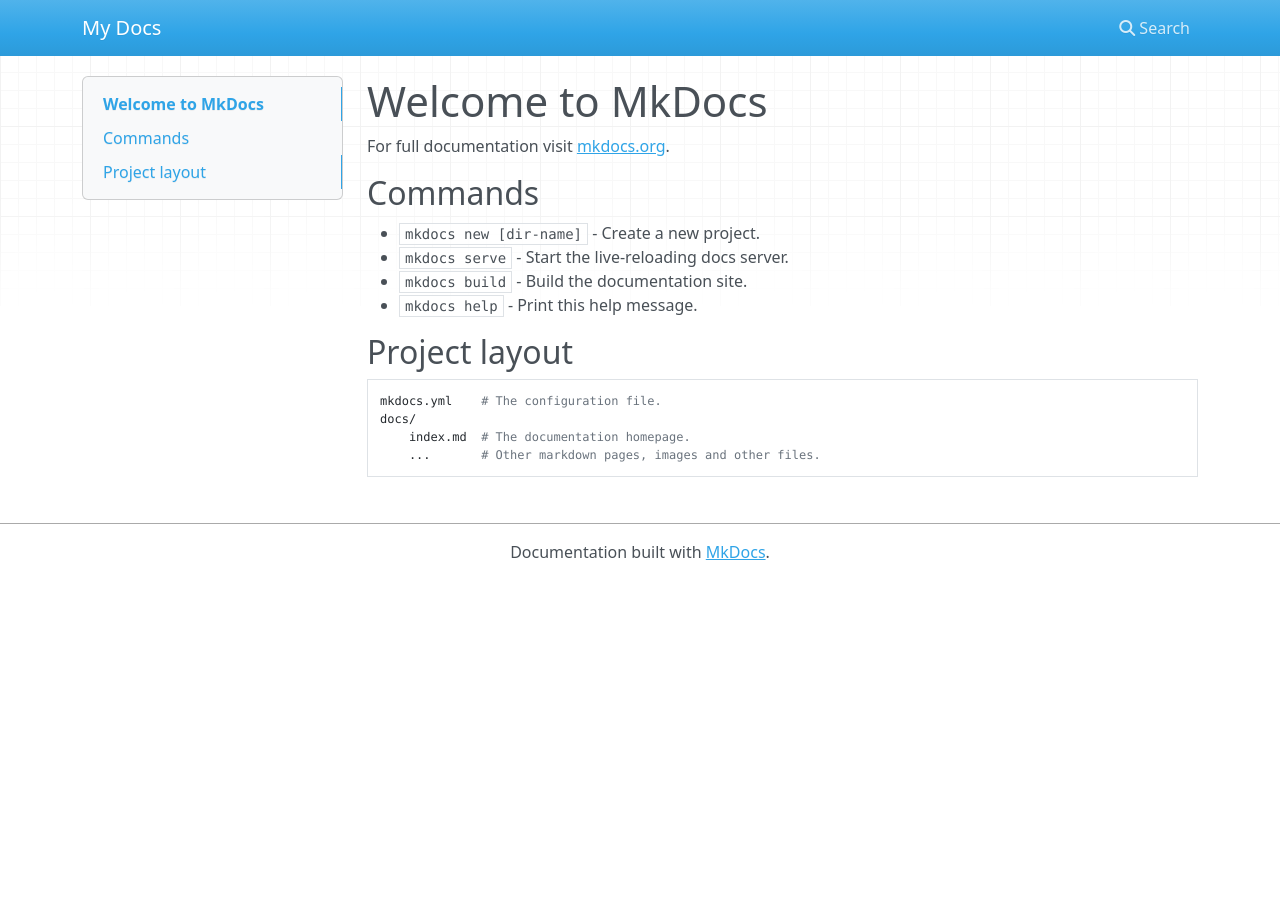
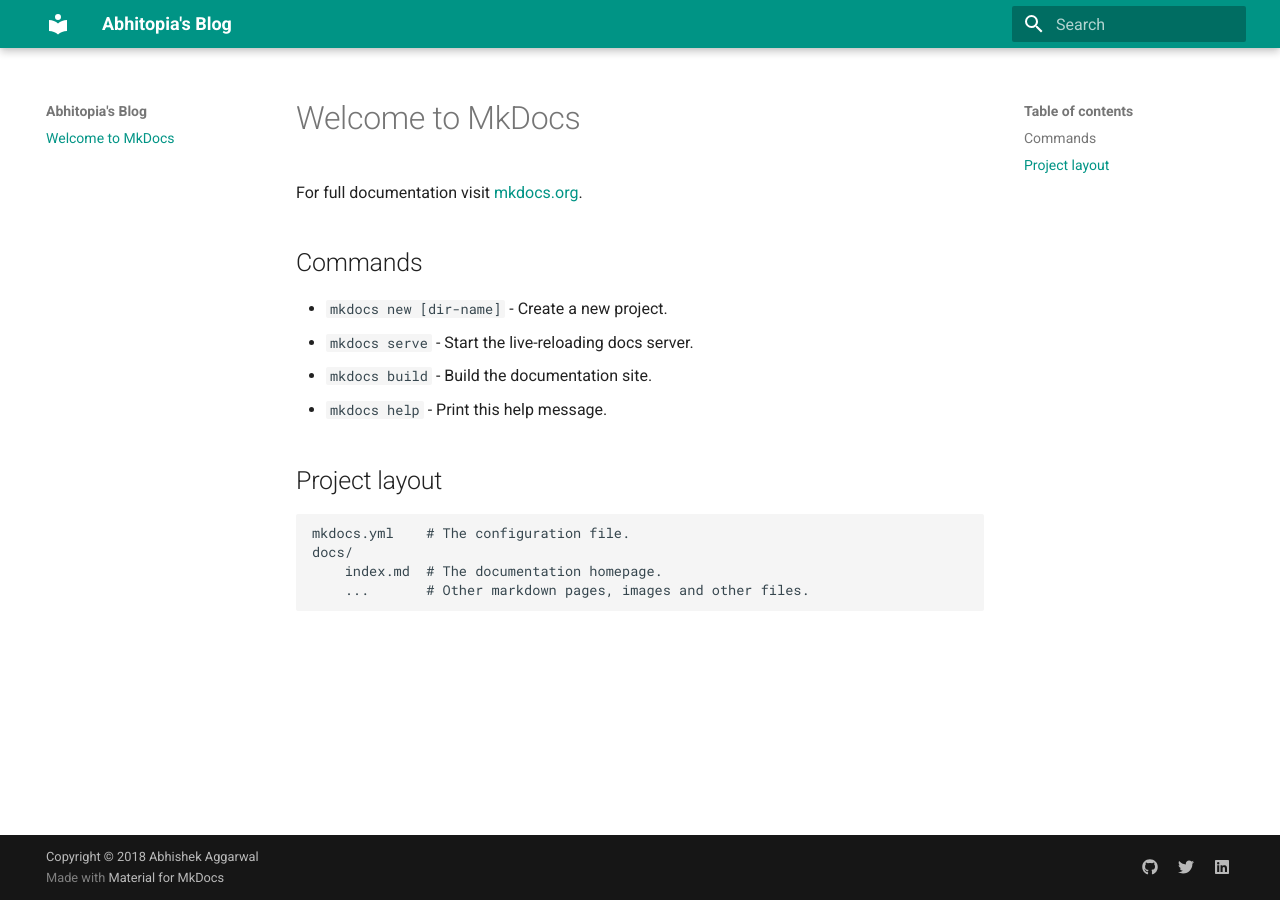
Before and after one commit to abhitopia/abhitopia.github.com, an MkDocs documentation site: the page built from docs/index.md, in a window 1280 px wide. Built offline with MkDocs 1.6.1 and Material for MkDocs 9.7.7, drawn with Linux system fonts in a browser that asks for light colours; nearby versions of some CDN libraries.

Commit message:
update mkdocs.yml

```diff
--- a/mkdocs.yml
+++ b/mkdocs.yml
@@ -1 +1,65 @@
-site_name: My Docs
+# Project information
+site_name: "Abhitopia's Blog"
+site_description: "Abhitopia's Blog"
+site_author: 'Abhishek Aggarwal'
+site_url: 'https://www.abhitopia.com'
+
+# Repository
+#repo_name: 'squidfunk/mkdocs-material'
+#repo_url: 'https://github.com/squidfunk/mkdocs-material'
+
+# Copyright
+copyright: 'Copyright &copy; 2018 Abhishek Aggarwal'
+
+# Configuration
+theme:
+  name: 'material'
+  language: 'en'
+  palette:
+    primary: 'teal'
+    accent: 'teal'
+  font:
+    text: 'Roboto'
+    code: 'Roboto Mono'
+
+# Customization
+extra:
+  social:
+    - type: 'github'
+      link: 'https://github.com/abhitopia'
+    - type: 'twitter'
+      link: 'https://twitter.com/abhitopia'
+    - type: 'linkedin'
+      link: 'https://linkedin.com/in/abhitopia'
+  disqus: 'abhitopia-1'
+
+# Google Analytics
+google_analytics:
+  - 'UA-XXXXXXXX-X'
+  - 'auto'
+
+# Extensions
+markdown_extensions:
+  - admonition
+  - footnotes
+  - meta
+  - codehilite:
+      guess_lang: false
+  - toc:
+      permalink: true
+  - pymdownx.arithmatex
+  - pymdownx.betterem:
+      smart_enable: all
+  - pymdownx.caret
+  - pymdownx.critic
+  - pymdownx.details
+  - pymdownx.emoji:
+      emoji_generator: !!python/name:pymdownx.emoji.to_svg
+  - pymdownx.inlinehilite
+  - pymdownx.magiclink
+  - pymdownx.mark
+  - pymdownx.smartsymbols
+  - pymdownx.superfences
+  - pymdownx.tasklist:
+      custom_checkbox: true
+  - pymdownx.tilde
```
